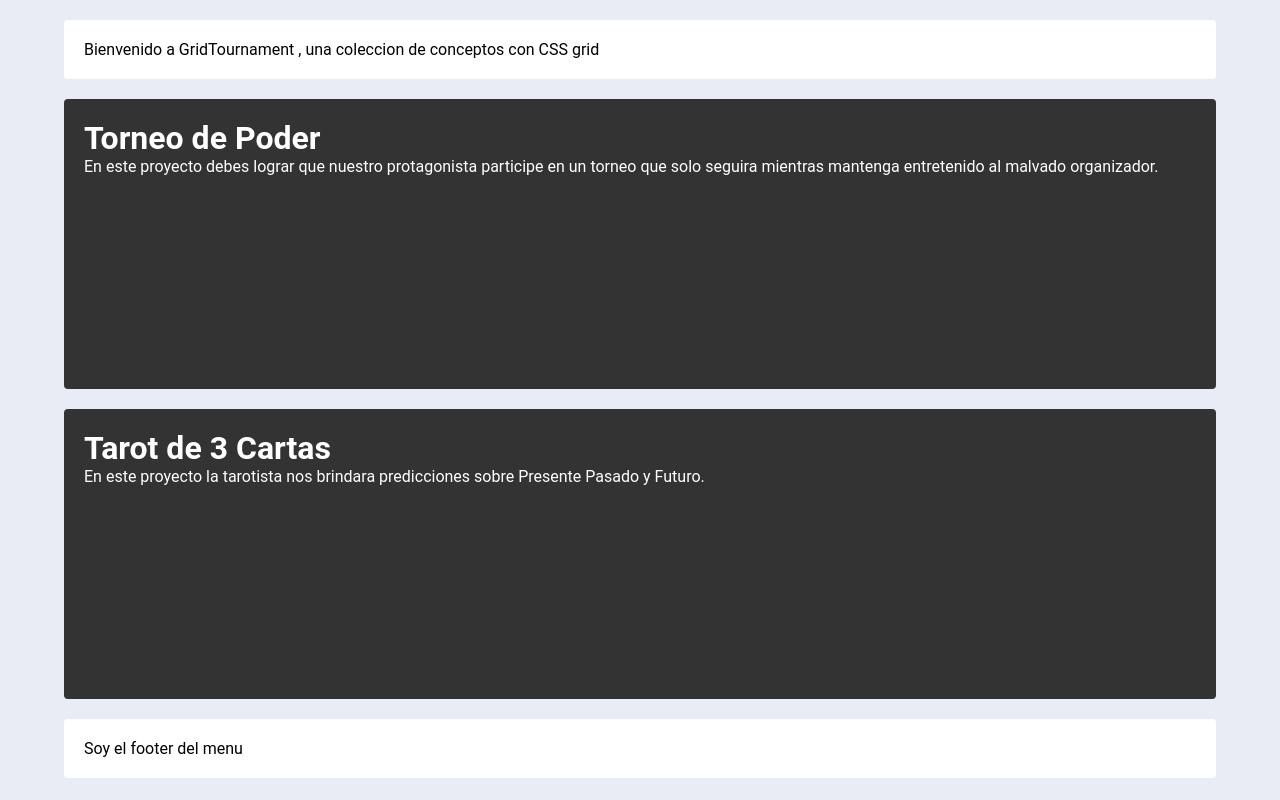
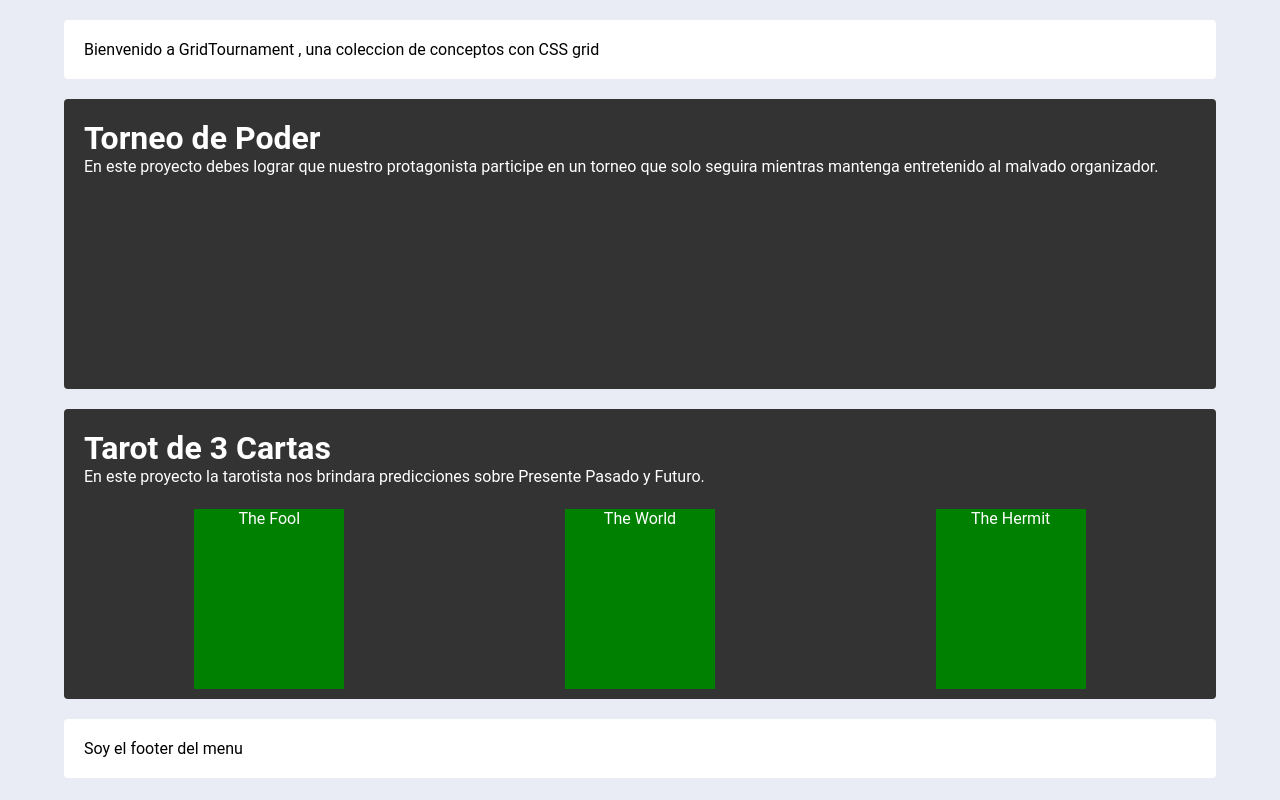
Before and after one commit to sebastiap/GridTournament, a React (Create React App) app: page / in a window 1280 px wide. Built offline with nearby package versions, Linux system fonts and the light colour scheme.

Commit message:
pages directory created and filled. Tarot Flexbox

```diff
--- a/src/App.js
+++ b/src/App.js
@@ -1,9 +1,9 @@
 
 import {  Route, Routes  } from 'react-router-dom';
 
-import Torneo from './components/Torneo';
-import Tarot from './components/Tarot'
-import Menu from './components/menu';
+import Torneo from './components/pages/Torneo';
+import Tarot from './components/pages/Tarot'
+import Menu from './components/pages/menu';
 
 function App() {
   return (
--- a/src/components/Tarot.js
+++ b/src/components/pages/Tarot.js
@@ -1,5 +1,5 @@
 
-import '../../src/styles/tarot.css';
+import '../../../src/styles/tarot.css';
 
 function Tarot() {
   return (
--- a/src/components/Torneo.js
+++ b/src/components/pages/Torneo.js
@@ -1,5 +1,5 @@
 
-import '../../src/styles/App.css';
+import '../../../src/styles/App.css';
 
 function Torneo() {
   return (
@@ -26,11 +26,11 @@ function Torneo() {
 		<div className="rival">
 			<h3>Rival</h3>
 			<p>Lorem ipsum dolor sit amet, consectetur adip</p>
-			<img src="https://encrypted-tbn0.gstatic.com/images?q=tbn:ANd9GcThmQxJGv23Y2nkUyfQZZTWRWTMEILZm756pg&usqp=CAU" />
+			<img src="https://encrypted-tbn0.gstatic.com/images?q=tbn:ANd9GcThmQxJGv23Y2nkUyfQZZTWRWTMEILZm756pg&usqp=CAU" alt="enemy" />
 		</div>
 		<div className="protagonista">
 			<h3>Protagonista</h3>
-			<img src="https://encrypted-tbn0.gstatic.com/images?q=tbn:ANd9GcRfCQVP-lxNewrbhT5y2M0RdAHRg-aFxdSrpQ&usqp=CAU" />
+			<img src="https://encrypted-tbn0.gstatic.com/images?q=tbn:ANd9GcRfCQVP-lxNewrbhT5y2M0RdAHRg-aFxdSrpQ&usqp=CAU" alt="Protagonista"/>
 
 		</div>
 		<div className="widget-1">
--- a/src/components/menu.jsx
+++ b/src/components/pages/menu.jsx
@@ -20,6 +20,12 @@ function Menu() {
             Tarot de 3 Cartas
             </h1>
             <p> En este proyecto la tarotista nos brindara predicciones sobre Presente Pasado y Futuro.</p>
+            <div className={menuClasses.flexContainer}>
+            <div className={menuClasses.flexItemCard}>The Fool</div>
+            <div className={menuClasses.flexItemCard}>The World</div>
+            <div className={menuClasses.flexItemCard}>The Hermit</div>
+
+            </div>
             </Link>
             {/* <div className={menuClasses.opcion3}>
             Soy la tercera opcion
--- a/src/components/menu.module.css
+++ b/src/components/pages/menu.module.css
@@ -56,7 +56,7 @@ color:black;
 
 .contenedor .opcion1,
 .contenedor .opcion2,
-.contenedor .opcion3{
+.contenedor .opcion3 {
 	background: #333333;
 	padding: 20px;
 	height: 250px;
@@ -65,6 +65,32 @@ color:black;
 	border-radius: 4px;
 	transition: 0.5s;
 }
+
+
+.opcion2 .flexContainer {
+display: flex;
+flex-direction: row;
+justify-content: space-around;
+align-items: center;
+height: 90%;
+text-align: center;
+
+}
+.flexItemCard {
+height:180px;
+width:150px;
+background: green;
+transition: 0.5s;
+}
+
+.flexItemCard:hover {
+	height:300px;
+	width:280px;
+
+	background: darkred;
+	margin: 0px 20px 20px 30px;
+	}
+
 /*
 
 @media screen and (max-width: 768px){
```
Also changed, not shown: 1 other file (tests, documents, lock files or other folders).
